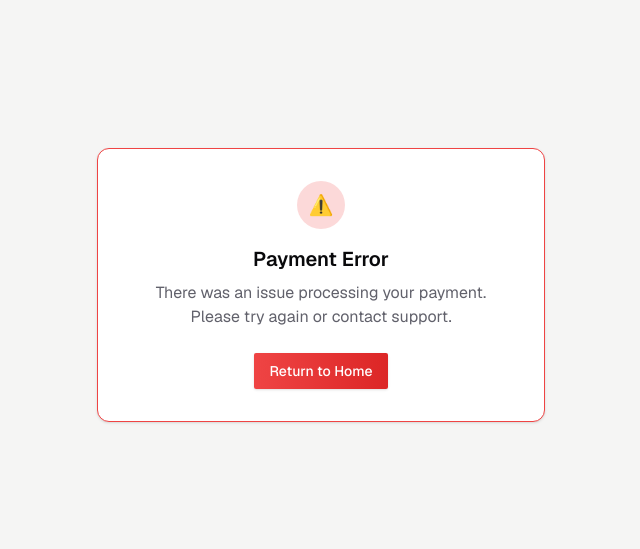
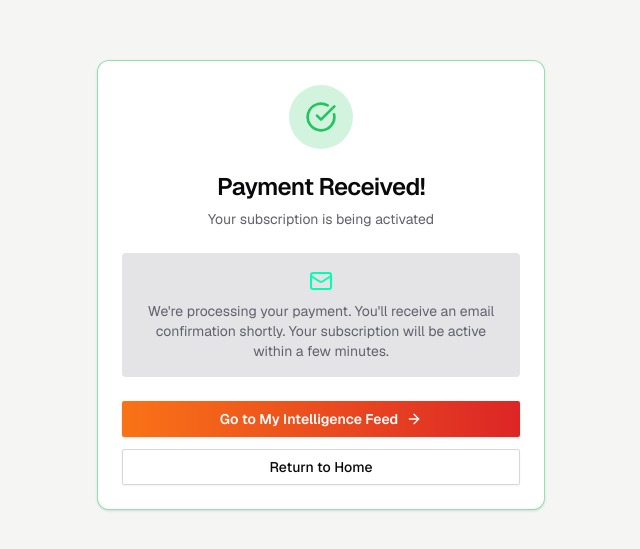
Before and after one commit to nileshevrywhr/threatwatch-4, a React (Create React App) app: page /payment-success in a window 1280 px wide. Shown: the part 115-664 px from the top of the page, without its empty margins (319-959 px from the left). Built offline with nearby package versions, Linux system fonts and the light colour scheme; no server answers.

Commit message:
fix: simplify PaymentSuccess.js to not require session_id or non-existent /api/payments/status endpoint

```diff
--- a/src/components/PaymentSuccess.js
+++ b/src/components/PaymentSuccess.js
@@ -1,198 +1,36 @@
-import React, { useEffect, useState } from 'react';
-import { useSearchParams, useNavigate } from 'react-router-dom';
-import axios from 'axios';
+import React from 'react';
+import { useNavigate } from 'react-router-dom';
 import { Card, CardContent, CardDescription, CardHeader, CardTitle } from './ui/card';
 import { Button } from './ui/button';
-import { CheckCircle, Crown, Zap, ArrowRight, Loader2, LogIn } from 'lucide-react';
-import { secureLog } from '../utils/secureLogger';
+import { CheckCircle, ArrowRight, Mail } from 'lucide-react';
 import { useAuth } from './AuthProvider';
-import AuthModal from './AuthModal';
-
-const BACKEND_URL = process.env.REACT_APP_BACKEND_URL;
-const API = `${BACKEND_URL}/api`;
 
 const PaymentSuccess = () => {
-  const [searchParams] = useSearchParams();
-  const [paymentStatus, setPaymentStatus] = useState('checking');
-  const [paymentData, setPaymentData] = useState(null);
-  const [showAuthModal, setShowAuthModal] = useState(false);
   const navigate = useNavigate();
+  const { user } = useAuth();
 
-  const { user, session, loading: authLoading } = useAuth();
-
-  const sessionId = searchParams.get('session_id');
-
-  useEffect(() => {
-    // Wait for auth to finish loading
-    if (authLoading) return;
-
-    const checkPaymentStatus = async () => {
-      if (!sessionId) {
-        setPaymentStatus('error');
-        return;
-      }
-
-      // Soft check for auth
-      if (!user || !session) {
-        setPaymentStatus('auth_required');
-        return;
-      }
-
-      try {
-        const response = await axios.get(`${API}/payments/status/${sessionId}`, {
-          headers: {
-            'Authorization': `Bearer ${session.access_token}`,
-            'Content-Type': 'application/json'
-          }
-        });
-
-        setPaymentData(response.data);
-        setPaymentStatus(response.data.payment_status === 'paid' ? 'success' : 'pending');
-
-      } catch (error) {
-        secureLog.error('Payment status check failed:', error);
-        setPaymentStatus('error');
-      }
-    };
-
-    checkPaymentStatus();
-  }, [sessionId, user, session, authLoading]);
-
-  const handleAuthSuccess = () => {
-    setShowAuthModal(false);
-    // The useEffect will re-run because user/session will change
-  };
-
-  const getPlanIcon = (tier) => {
-    return tier === 'enterprise' ? <Crown className="h-8 w-8 text-purple-400" /> : <Zap className="h-8 w-8 text-orange-400" />;
-  };
-
-  const getPlanColor = (tier) => {
-    return tier === 'enterprise' ? 'border-purple-500/50' : 'border-orange-500/50';
-  };
-
-  if (authLoading || paymentStatus === 'checking') {
   return (
     <div className="min-h-screen bg-background flex items-center justify-center">
-        <Card className="border-border max-w-md w-full mx-4">
-          <CardContent className="p-8 text-center">
-            <Loader2 className="h-12 w-12 text-[#00FFB2] mx-auto mb-4 animate-spin" />
-            <h2 className="text-xl font-semibold mb-2">
-              {authLoading ? 'Verifying Session' : 'Processing Payment'}
-            </h2>
-            <p className="text-muted-foreground">Please wait while we confirm your details...</p>
-          </CardContent>
-        </Card>
-      </div>
-    );
-  }
-
-  if (paymentStatus === 'auth_required') {
-     return (
-      <div className="min-h-screen bg-background flex items-center justify-center">
-        <Card className="border-border max-w-md w-full mx-4">
-          <CardContent className="p-8 text-center">
-            <div className="h-12 w-12 bg-[#00FFB2]/20 rounded-full flex items-center justify-center mx-auto mb-4">
-               <LogIn className="h-6 w-6 text-[#00FFB2]" />
-            </div>
-            <h2 className="text-xl font-semibold mb-2">Authentication Required</h2>
-            <p className="text-muted-foreground mb-6">Please log in to verify your payment and activate your subscription.</p>
-            <Button
-              onClick={() => setShowAuthModal(true)}
-              className="w-full bg-[#00FFB2] hover:bg-[#00E6A0] text-black"
-            >
-              Log In to Continue
-            </Button>
-            <Button
-                onClick={() => navigate('/')}
-                variant="ghost"
-                className="mt-4"
-            >
-                Return to Home
-            </Button>
-          </CardContent>
-        </Card>
-        <AuthModal
-            isOpen={showAuthModal}
-            onClose={() => setShowAuthModal(false)}
-            onAuthSuccess={handleAuthSuccess}
-        />
-      </div>
-    );
-  }
-
-  if (paymentStatus === 'error') {
-    return (
-      <div className="min-h-screen bg-background flex items-center justify-center">
-        <Card className="border-destructive max-w-md w-full mx-4">
-          <CardContent className="p-8 text-center">
-            <div className="h-12 w-12 bg-destructive/20 rounded-full flex items-center justify-center mx-auto mb-4">
-              <span className="text-destructive text-xl">⚠️</span>
-            </div>
-            <h2 className="text-xl font-semibold mb-2">Payment Error</h2>
-            <p className="text-muted-foreground mb-6">There was an issue processing your payment. Please try again or contact support.</p>
-            <Button
-              onClick={() => navigate('/')}
-              className="bg-gradient-to-r from-red-500 to-red-600 hover:from-red-600 hover:to-red-700 text-white"
-            >
-              Return to Home
-            </Button>
-          </CardContent>
-        </Card>
-      </div>
-    );
-  }
-
-  if (paymentStatus === 'success') {
-    return (
-      <div className="min-h-screen bg-background flex items-center justify-center">
-        <Card className={`border-border ${getPlanColor(paymentData?.subscription_tier)} max-w-md w-full mx-4`}>
+      <Card className="border-green-500/50 max-w-md w-full mx-4">
         <CardHeader className="text-center">
           <div className="flex justify-center mb-4">
             <div className="h-16 w-16 bg-green-500/20 rounded-full flex items-center justify-center">
               <CheckCircle className="h-8 w-8 text-green-500" />
             </div>
           </div>
-            <CardTitle className="text-2xl">Payment Successful!</CardTitle>
+          <CardTitle className="text-2xl">Payment Received!</CardTitle>
           <CardDescription className="text-muted-foreground">
-              Your subscription has been activated
+            Your subscription is being activated
           </CardDescription>
         </CardHeader>
 
         <CardContent className="space-y-6">
-            <div className="text-center">
-              <div className="flex items-center justify-center space-x-2 mb-2">
-                {paymentData?.subscription_tier && getPlanIcon(paymentData.subscription_tier)}
-                <span className="text-xl font-semibold capitalize">
-                  {paymentData?.subscription_tier} Plan
-                </span>
-              </div>
-              <p className="text-muted-foreground text-sm">
-                You now have access to advanced threat monitoring features!
+          <div className="bg-muted rounded-lg p-4 text-center space-y-2">
+            <Mail className="h-6 w-6 text-[#00FFB2] mx-auto" />
+            <p className="text-sm text-muted-foreground">
+              We're processing your payment. You'll receive an email confirmation shortly.
+              Your subscription will be active within a few minutes.
             </p>
-            </div>
-
-            <div className="bg-muted rounded-lg p-4 space-y-2">
-              <h4 className="font-semibold">What's included:</h4>
-              <ul className="text-sm text-muted-foreground space-y-1">
-                {paymentData?.subscription_tier === 'pro' && (
-                  <>
-                    <li>• 50 Quick Scans per day</li>
-                    <li>• 10 Continuous monitoring terms</li>
-                    <li>• Email alerts & notifications</li>
-                    <li>• Priority support</li>
-                  </>
-                )}
-                {paymentData?.subscription_tier === 'enterprise' && (
-                  <>
-                    <li>• 200 Quick Scans per day</li>
-                    <li>• 50 Continuous monitoring terms</li>
-                    <li>• Email & SMS alerts</li>
-                    <li>• API access & integrations</li>
-                    <li>• 24/7 premium support</li>
-                  </>
-                )}
-              </ul>
           </div>
 
           <div className="space-y-3">
@@ -204,11 +42,7 @@ const PaymentSuccess = () => {
                   navigate('/');
                 }
               }}
-                className={`w-full font-semibold py-3 transition-all duration-300 ${
-                  paymentData?.subscription_tier === 'enterprise'
-                    ? 'bg-gradient-to-r from-purple-500 to-indigo-600 hover:from-purple-600 hover:to-indigo-700'
-                    : 'bg-gradient-to-r from-orange-500 to-red-600 hover:from-orange-600 hover:to-red-700'
-                } text-white`}
+              className="w-full bg-gradient-to-r from-orange-500 to-red-600 hover:from-orange-600 hover:to-red-700 text-white font-semibold py-3 transition-all duration-300"
             >
               <div className="flex items-center space-x-2">
                 <span>Go to My Intelligence Feed</span>
@@ -228,9 +62,6 @@ const PaymentSuccess = () => {
       </Card>
     </div>
   );
-  }
-
-  return null;
 };
 
 export default PaymentSuccess;
```
Lines whose indentation alone changed are shown as unchanged.
